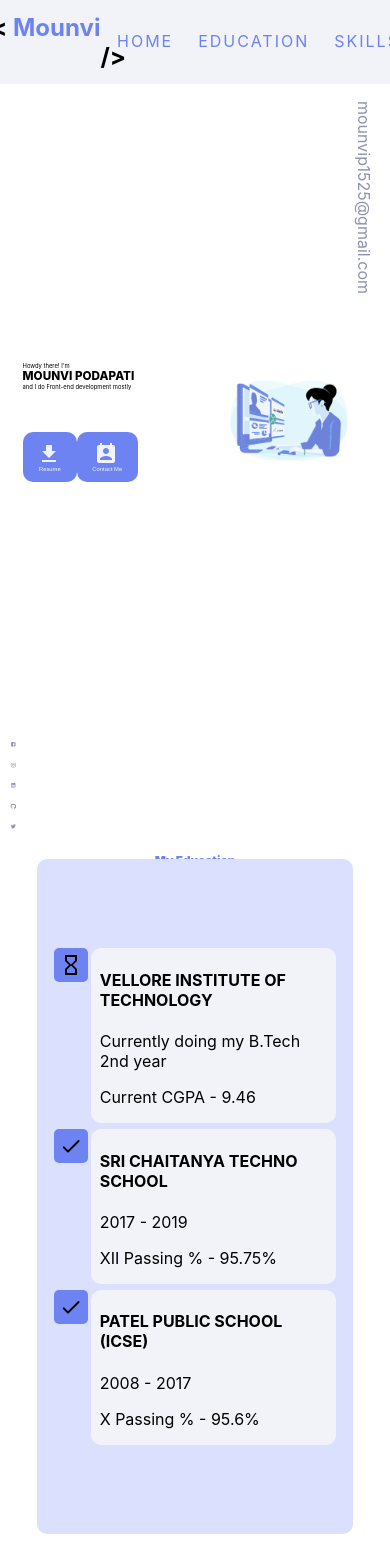
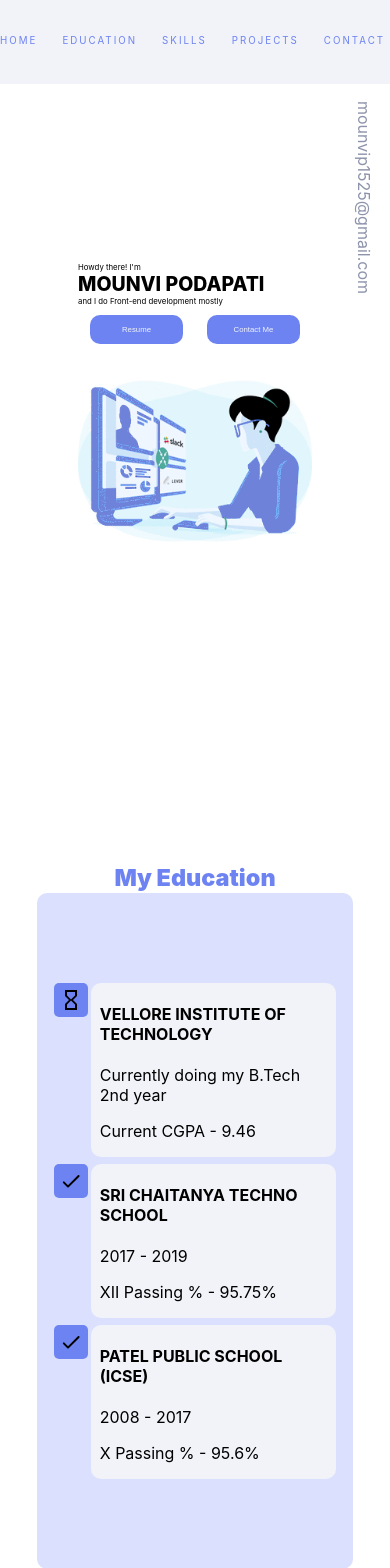
Before and after one commit to mounvip1525/My-Portfolio, a React (Create React App) app: page / in a window 390 px wide. Shown: the top 1568 px of the page. Built offline with nearby package versions, Linux system fonts and the light colour scheme.

Commit message:
responsive fixes

```diff
--- a/src/components/Landing/Landing.module.css
+++ b/src/components/Landing/Landing.module.css
@@ -74,3 +74,45 @@
     height:auto;
     width:40vw;
 }
+@media screen and (max-width:900px){
+    .buttonContainer>button>a>svg,
+    .icons>a>svg{
+        display:none;
+    }
+    .container>div>img{
+        width:60vw;
+    }
+}
+@media screen and (max-width:700px){
+    .nameContainer>p{
+        font-size:2vw;
+    }
+}
+@media screen and (max-width:500px){
+    .container{
+        display:flex;
+        justify-content: center;
+        flex-direction: column;
+    }
+    .nameContainer{
+        width:60vw !important;
+        display:flex;
+        flex-direction: column;
+    }
+    .buttonContainer{
+        width:100%;
+        justify-content: space-around;
+        margin-top:4%;
+    }
+    .buttonContainer>button{
+        min-width:40% !important;
+        font-size:2vw;
+    }
+    .container>div>img{
+        width:80vw;
+    }
+    .nameContainer>h1{
+        font-size:5vw;
+    }
+
+}
--- a/src/components/Navbar/Navabr.module.css
+++ b/src/components/Navbar/Navabr.module.css
@@ -34,9 +34,14 @@
     border-bottom:3px solid var(--secondary-color);
     color:var(--secondary-color);
 }
-.navItems{
-    list-style-type: none;
-    display:flex;
-    flex-direction: row;
-    justify-content: space-around;
+@media screen and (max-width:700px){
+    .navbar>div{
+        width:100vw;
+    }
+    .navbar>div>a{
+        font-size:2.5vw;
+    }
+    .navbar>h2{
+        display:none;
+    }
 }
--- a/src/components/Projects/Projects.module.css
+++ b/src/components/Projects/Projects.module.css
@@ -1,7 +1,7 @@
 .container{
     display:flex;
     flex-wrap:wrap;
-    width:85%;
+    width:90%;
     padding:1%;
     margin:auto;
     background:-webkit-linear-gradient(180deg,var(--primary-color) 20%, var(--third) 20%, #7f97ec 80%,var(--primary-color) 80%);
--- a/src/components/Title/Title.module.css
+++ b/src/components/Title/Title.module.css
@@ -8,7 +8,6 @@
     color:var(--third);
     font-weight:1000;
     font-size:3vw;
-    /* margin-bottom:5px; */
 }
 hr{
     border: 0;
@@ -17,9 +16,16 @@ hr{
     width: 30%;
     margin-top:-2%;
     margin-bottom:2%;
-    background-color:#FFFF00;
     height: 1px;
-    background: var(--secondary-color);
-    background:green;
     background-image: linear-gradient(to right, var(--primary-color),var(--secondary-color),var(--primary-color));
 }
+@media screen and (max-width:900px){
+    .container>h1{
+        font-size:4vw;
+    }
+}
+@media screen and (max-width:500px){
+    .container>h1{
+        font-size:6vw;
+    }
+}
--- a/src/containers/Portfolio/Portfolio.module.css
+++ b/src/containers/Portfolio/Portfolio.module.css
@@ -4,3 +4,8 @@
 section{
     min-height:100vh;
 }
+@media screen and (max-width:900px){
+    section{
+      min-height:70vh !important;
+    }
+  }
```
